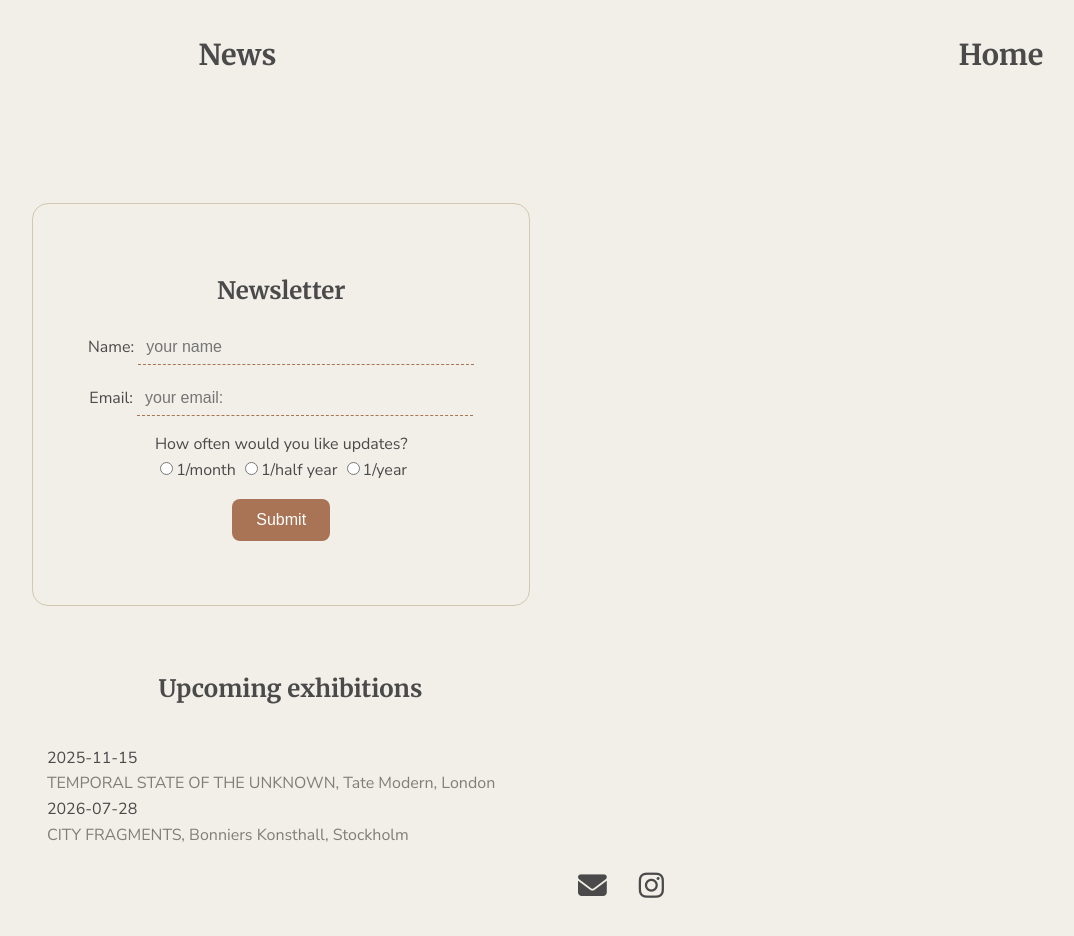
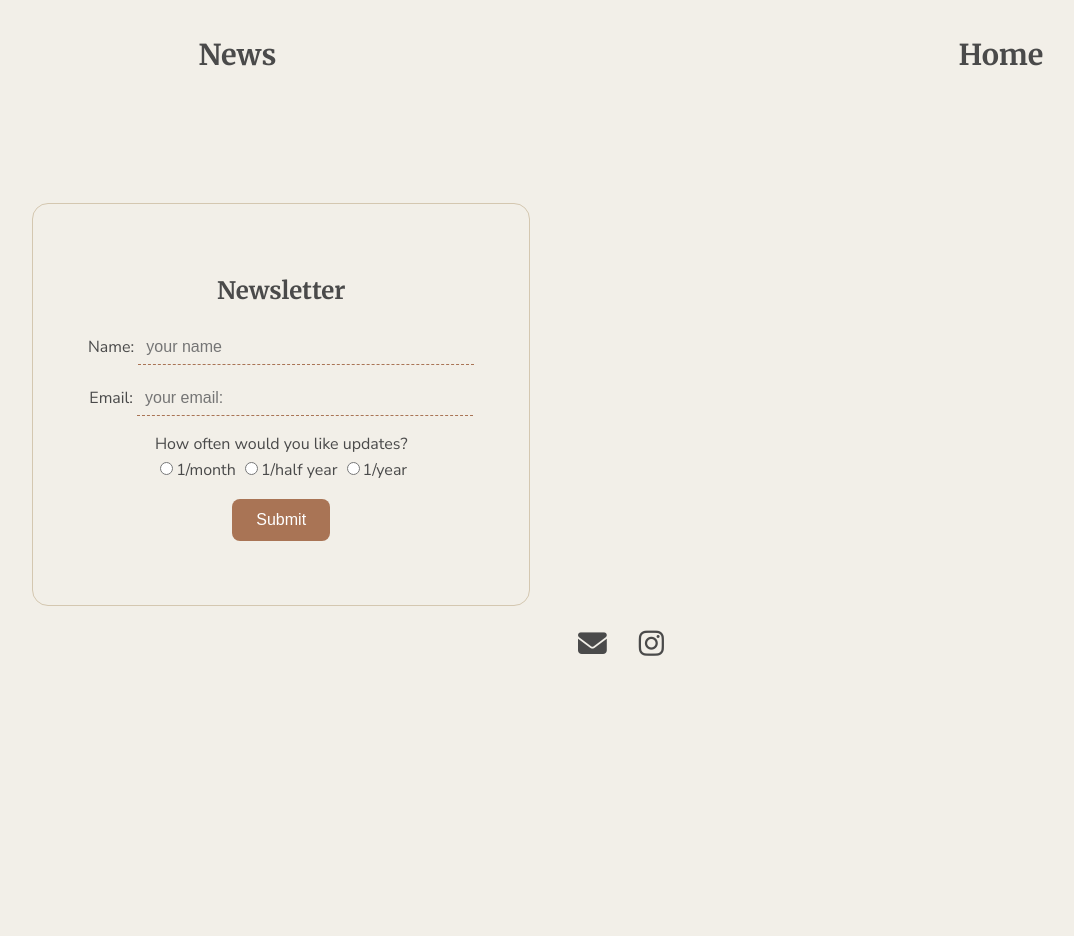
Before and after one commit to Freddievaneijsden/amanda-hellryd-website, a plain HTML site: page docs/news.html in a window 1280 px wide. Shown: the whole page, without its empty margins (39-1113 px from the left). After the commit the page ends 800 px from the top, so only its background shows below. Drawn offline with Linux system fonts and the light colour scheme.

Commit message:
Remove upcoming exhibitions

```diff
--- a/docs/news.html
+++ b/docs/news.html
@@ -110,10 +110,6 @@
         <p id="output"></p>
       </form>
     </section>
-    <h2 class="merits-title">Upcoming exhibitions</h2>
-    <section class="text-secondary">
-      <ul class="merits-list" id="exhibitions"></ul>
-    </section>
     <footer class="text-primary">
       <ul class="social-list">
         <li>
```
